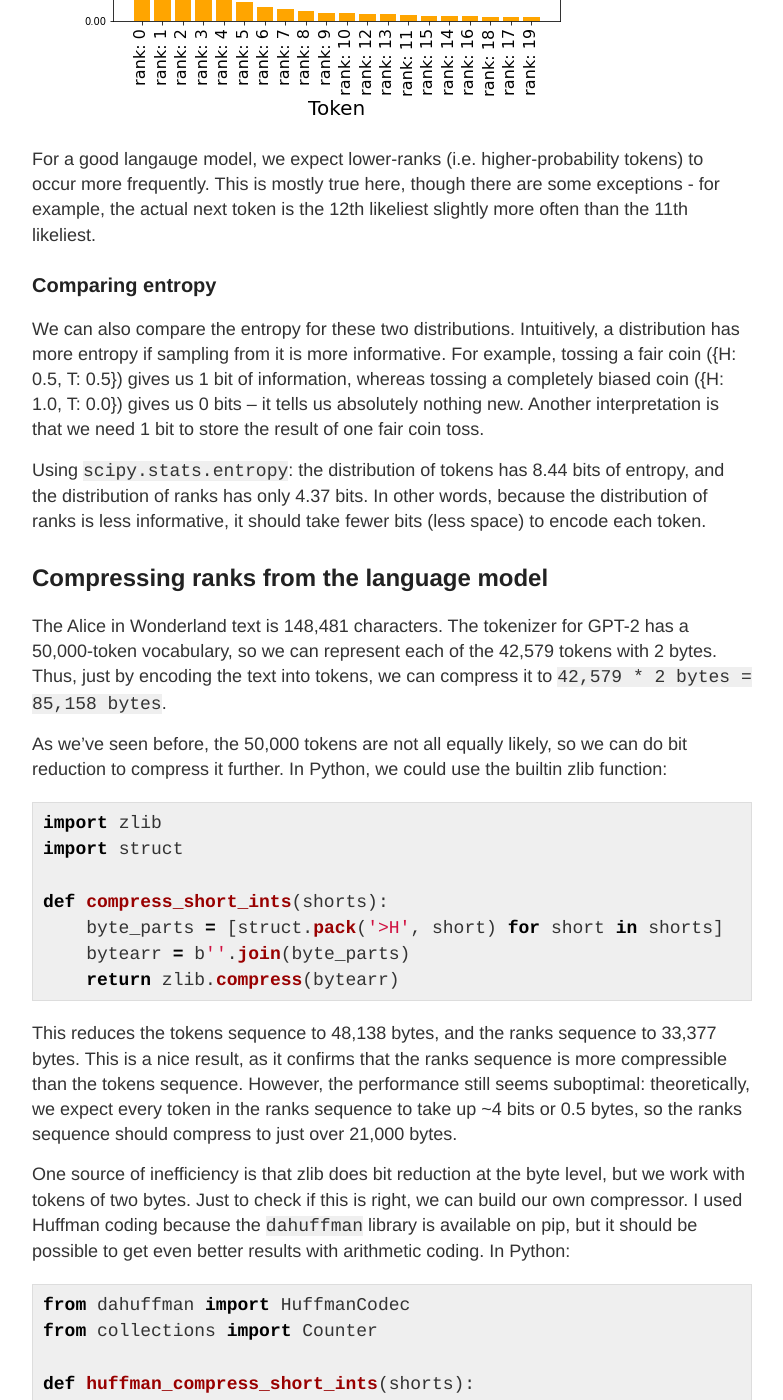
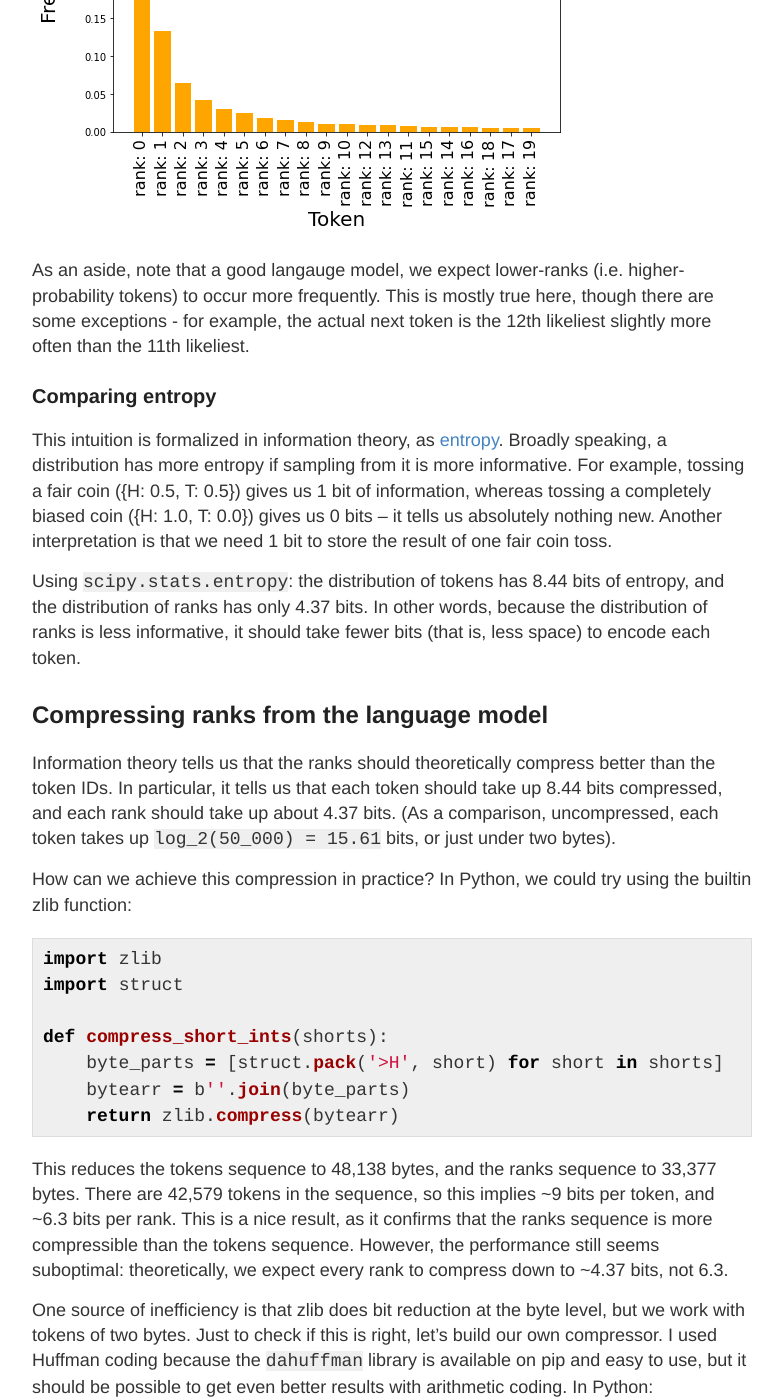
Before and after one commit to gbrova/gbrova, a Jekyll site: the page built from _posts/2020-10-31-text-compression-neural-nets.md, in a window 1280 px wide and 1400 px high, scrolled down 3640 px. Shown: the whole window, without its empty margins (248-1031 px from the left). Built offline with Jekyll 4.4.1, drawn with Linux system fonts in a browser that asks for light colours; some of the changed text lies outside the part shown.

Commit message:
Compression, second draft

```diff
--- a/_posts/2020-10-31-text-compression-neural-nets.md
+++ b/_posts/2020-10-31-text-compression-neural-nets.md
@@ -51,15 +51,17 @@ Broadly, this is what I did:
 3. For each word in the text:
    1.  Show the language model the last _k_ words, and ask it to predict the next word. It will output a probability for each of the 50,000 possible words in our dictionary.
    2.  Sort the output by probability, and figure out the rank of our word.  In our previous example, "place" would have rank 0 because it was the top prediction, and "with" would have rank 1 because it was the runner-up.
-
    ![Converting tokens to ranks](/assets/2020-compression/tokens_to_ranks.png)
 4. Instead of compressing the IDs of each word, compress the IDs of each word's _rank_.
 
 [^tokenization]: GPT-2 actually uses Byte Pair Encoding with a vocabulary size of 50,000 words, so the tokens are not necessarily complete words. In practice, though, most tokens are complete words.
 
 
-By doing steps 1 and 2, we converted our original _n_-word text into a sequence of _n_ integers. Step 3 still gives us _n_ integers, so on the surface it's not very helpful.  However, the hope is that the latter sequence is somehow more _compressible_.
+By doing steps 1 and 2, we converted our original _n_-word text into a sequence of _n_ integers. Step 3 still gives us _n_ integers, so on the surface it's not very helpful.  However, the hope is that the latter sequence is more _compressible_.
 
+The intuition for this is, a repeating sequence (like "aaaaaa") contains less information and is therefore more compressible than a completely random sequence (like "auxhkwp").  If our language model were _perfect_, the rank for all the words in the document would be zero, and the resulting sequence (`[0, 0, 0, ...]`) would be highly compressible.
+
+Let's visualize the token and rank distributions to check if our intuition holds.
 
 ### Token Frequency
 Let's take a look at the distribution of the 20 most common words (more precisely, tokens). As expected, a lot of it is punctuation and stopwords. In total, the top-20 most frequent tokens account for 42.6% of all the tokens in the text.
@@ -67,24 +69,24 @@ Let's take a look at the distribution of the 20 most common words (more precisel
 ![Distribution of words](/assets/2020-compression/frequencies-words.png)
 
 ### Rank frequency
-The distribution of the word ranks drops off much more quickly, and the top-20 ranks account for 82.8% of all the tokens.
+As we hoped, the distribution of the word ranks drops off much more quickly, and the top-20 ranks account for 82.8% of all the tokens.
 
 ![Distribution of ranks](/assets/2020-compression/frequencies-ranks.png)
 
-For a good langauge model, we expect lower-ranks (i.e. higher-probability tokens) to occur more frequently. This is mostly true here, though there are some exceptions - for example, the actual next token is the 12th likeliest slightly more often than the 11th likeliest.
+As an aside, note that a good langauge model, we expect lower-ranks (i.e. higher-probability tokens) to occur more frequently. This is mostly true here, though there are some exceptions - for example, the actual next token is the 12th likeliest slightly more often than the 11th likeliest.
 
 ### Comparing entropy
 
-We can also compare the entropy for these two distributions.  Intuitively, a distribution has more entropy if sampling from it is more informative.  For example, tossing a fair coin ({H: 0.5, T: 0.5}) gives us 1 bit of information, whereas tossing a completely biased coin ({H: 1.0, T: 0.0}) gives us 0 bits -- it tells us absolutely nothing new. Another interpretation is that we need 1 bit to store the result of one fair coin toss.
+This intuition is formalized in information theory, as [entropy](https://en.wikipedia.org/wiki/Entropy_(information_theory)). Broadly speaking, a distribution has more entropy if sampling from it is more informative.  For example, tossing a fair coin ({H: 0.5, T: 0.5}) gives us 1 bit of information, whereas tossing a completely biased coin ({H: 1.0, T: 0.0}) gives us 0 bits -- it tells us absolutely nothing new. Another interpretation is that we need 1 bit to store the result of one fair coin toss.
 
-Using `scipy.stats.entropy`: the distribution of tokens has 8.44 bits of entropy, and the distribution of ranks has only 4.37 bits. In other words, because the distribution of ranks is less informative, it should take fewer bits (less space) to encode each token.
+Using `scipy.stats.entropy`: the distribution of tokens has 8.44 bits of entropy, and the distribution of ranks has only 4.37 bits. In other words, because the distribution of ranks is less informative, it should take fewer bits (that is, less space) to encode each token.
 
 
 ## Compressing ranks from the language model
 
-The Alice in Wonderland text is 148,481 characters.  The tokenizer for GPT-2 has a 50,000-token vocabulary, so we can represent each of the 42,579 tokens with 2 bytes. Thus, just by encoding the text into tokens, we can compress it to `42,579 * 2 bytes = 85,158 bytes`.
+Information theory tells us that the ranks should theoretically compress better than the token IDs. In particular, it tells us that each token should take up 8.44 bits compressed, and each rank should take up about 4.37 bits. (As a comparison, uncompressed, each token takes up `log_2(50_000) = 15.61` bits, or just under two bytes).
 
-As we've seen before, the 50,000 tokens are not all equally likely, so we can do bit reduction to compress it further.  In Python, we could use the builtin zlib function:
+How can we achieve this compression in practice? In Python, we could try using the builtin zlib function:
 
 {% highlight python %}
 import zlib
@@ -96,9 +98,9 @@ def compress_short_ints(shorts):
     return zlib.compress(bytearr)
 {% endhighlight %}
 
-This reduces the tokens sequence to 48,138 bytes, and the ranks sequence to 33,377 bytes. This is a nice result, as it confirms that the ranks sequence is more compressible than the tokens sequence. However, the performance still seems suboptimal: theoretically, we expect every token in the ranks sequence to take up ~4 bits or 0.5 bytes, so the ranks sequence should compress to just over 21,000 bytes.
+This reduces the tokens sequence to 48,138 bytes, and the ranks sequence to 33,377 bytes. There are 42,579 tokens in the sequence, so this implies ~9 bits per token, and ~6.3 bits per rank. This is a nice result, as it confirms that the ranks sequence is more compressible than the tokens sequence. However, the performance still seems suboptimal: theoretically, we expect every rank to compress down to ~4.37 bits, not 6.3.
 
-One source of inefficiency is that zlib does bit reduction at the byte level, but we work with tokens of two bytes. Just to check if this is right, we can build our own compressor.  I used Huffman coding because the `dahuffman` library is available on pip, but it should be possible to get even better results with arithmetic coding. In Python:
+One source of inefficiency is that zlib does bit reduction at the byte level, but we work with tokens of two bytes. Just to check if this is right, let's build our own compressor.  I used Huffman coding because the `dahuffman` library is available on pip and easy to use, but it should be possible to get even better results with arithmetic coding. In Python:
 
 {% highlight python %}
 from dahuffman import HuffmanCodec
@@ -110,27 +112,14 @@ def huffman_compress_short_ints(shorts):
     return codec.encode(shorts)
 {% endhighlight %}
 
-The tokens sequences now compresses to 45,143 bytes, and the ranks sequence to 23,487. Much better!
+The tokens sequence now compresses to 45,143 bytes (8.47 bits per token), and the ranks sequence to 23,487 (4.41 bits per rank). Much better!
 
 
 ### What about the frequency table?
-Note that we're cheating a little bit above, because we also need access to the frequency table to decompress the message. There are three approaches we can take:
-
-   1. Use the same frequency table for all messages. For example, we could obtain this by computing frequencies on a large corpus. This works well when the token distributions don't change a lot between messages.
-   2. Prepend the frequency table to the compressed message. This makes the message longer but might provide a better encoding if the token distribution varies between messages.
-   3. A hybrid approach. For example, the top-k most common tokens have a fixed distribution, and compressed messages prepend the infrequent tokens.
-
-Almost immediately, we can see that approach (2) is not appropriate for short texts because it would take 50,000 integers just to store the frequencies (by comparison, a short book like Alice in Wonderland has only 42,579 tokens). To compare these approaches in a quick and dirty way, I split my dataset into two halves, using the first to generate a frequency table and the second to compress (this approximation is only accurate if you believe the two parts are independent).
-
-In my tests the second half compresses to:
-  - 12,342 bytes if we "cheat" and use its own frequency table to do compression (baseline).
-  - 13,390 (+8.49%) bytes if we use the frequency table from the other half of the dataset.
-  - 13,427 (+8.79%) bytes if we use the hybrid approach, keeping the top 1000 most common tokens. This results from an encoding size of 12,497 bytes, plus 930 bytes to indicate the 465 new tokens.
-
-So, it seems that using a static frequency table is the best approach. If our corpus is small, we can probably generate a much better static frequency table by smoothing it. However, I didn't experiment with this.
+Note that we're cheating a little bit above, because we also need access to the frequency table to decompress the message. In general, there are two ways to tackle this: (1) use the same frequency table for all messages, or (2) prepend a unique frequency table to each compressed message.  The first approach makes a lot more sense here, because we expect the frequency table to be very similar between messages.
 
 
-### Conclusion
+## Conclusions
 
 Using the tricks described in this article, we managed to compress Alice in Wonderland from 148,481 to 25,600 bytes. This is 2x better than gzip (53,654 bytes) and xz (47,876 bytes).
 
```
